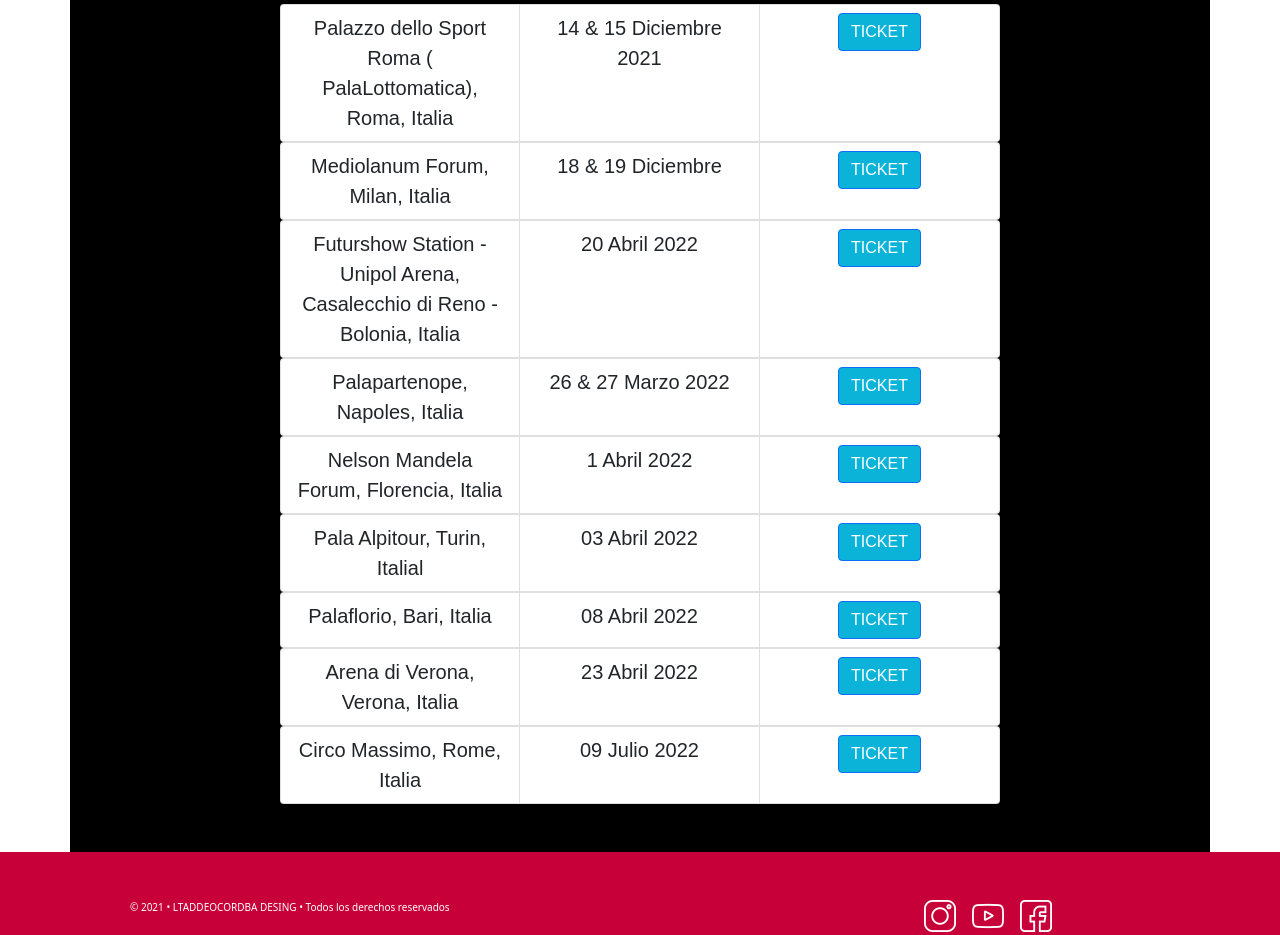
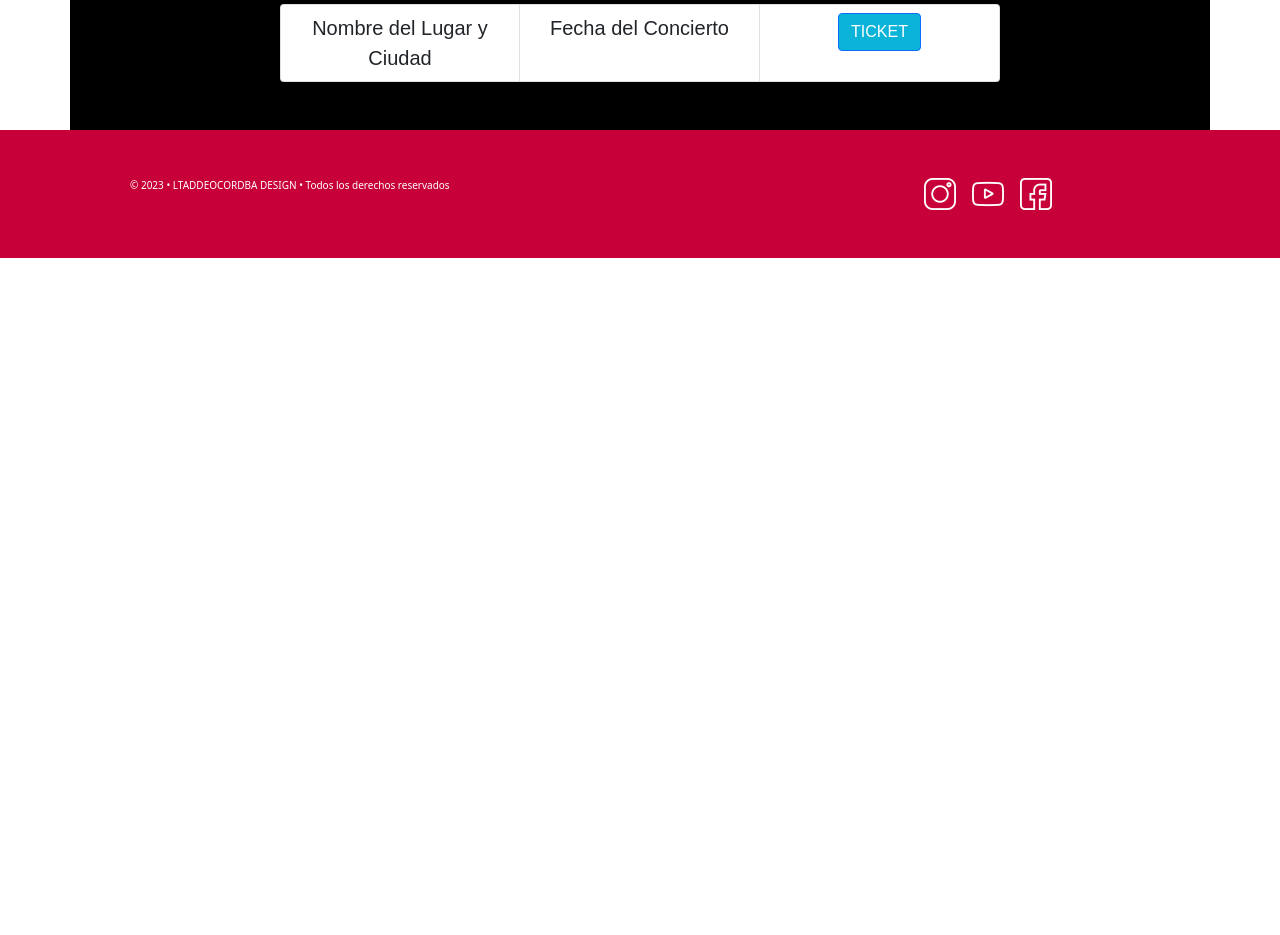
Before and after one commit to iosonobenjamin/maneskin_ltaddeoc, a plain HTML site: page conciertos.html in a window 1280 px wide. Shown: the part 528-1463 px from the top of the page. After the commit the page ends 800 px from the top, so only its background shows below. Drawn offline with nearby package versions, Linux system fonts and the light colour scheme.

Commit message:
conciertos.html

```diff
--- a/conciertos.html
+++ b/conciertos.html
@@ -1,23 +1,22 @@
 <!DOCTYPE html>
-<html lang="ES">
+<html lang="es">
 <head>
     <meta charset="UTF-8">
     <meta http-equiv="X-UA-Compatible" content="IE=edge">
     <meta name="viewport" content="width=device-width, initial-scale=1">
-    <meta name="author">
-    <meta name="keywords" content="Måneskin,maneskin,italia,eurovision,eurovision2021">
-    <title>Måneskin|Fan Page|Conciertos</title>
+    <meta name="author" content="Tu Nombre o Autor"> <!-- Añade tu nombre o autor aquí -->
+    <meta name="keywords" content="Måneskin, maneskin, italia, eurovisión, eurovision2021">
+    <title>Måneskin | Fan Page | Conciertos</title>
 
-    <!-- Style-->
+    <!-- Estilos -->
     <link rel="icon" href="https://www.maneskin.it/wp-content/uploads/2021/02/cropped-favicon-maneskin-black-32x32.png" sizes="32x32">
     <link rel="icon" href="https://www.maneskin.it/wp-content/uploads/2021/02/cropped-favicon-maneskin-black-192x192.png" sizes="192x192">
     <link href="css/stylemaneskin.css" rel="stylesheet">
     <link href="https://cdn.jsdelivr.net/npm/bootstrap@5.1.1/dist/css/bootstrap.min.css" rel="stylesheet" integrity="sha384-F3w7mX95PdgyTmZZMECAngseQB83DfGTowi0iMjiWaeVhAn4FJkqJByhZMI3AhiU" crossorigin="anonymous">
     <link href="https://fonts.googleapis.com/css2?family=Roboto&display=swap" rel="stylesheet">
-
 </head>
 <body>
-    <!-- NavegBar-->
+    <!-- Navegación -->
     <nav class="navbar navbar-expand-lg navbar-dark fixed-top navbar_style">
         <div class="container">
             <a class="navbar-brand" href="index.html">Måneskin</a>
@@ -26,9 +25,8 @@
             </button>
             <div class="collapse navbar-collapse" id="navbarResponsive">
                 <ul class="navbar-nav ml-auto navbar_style">
-                    <li class="nav-item active">
+                    <li class="nav-item">
                         <a class="nav-link" href="index.html">Inicio</a>
-                    </li>
                     </li>
                     <li class="nav-item">
                         <a class="nav-link" href="discografia.html">Discografía</a>
@@ -36,7 +34,7 @@
                     <li class="nav-item">
                         <a class="nav-link" href="galeria.html">Galería</a>
                     </li>
-                    <li class="nav-item">
+                    <li class="nav-item active">
                         <a class="nav-link" href="conciertos.html">Conciertos</a>
                     </li>
                     <li class="nav-item">
@@ -59,61 +57,25 @@
         <div class="container body_style">
             <div class="row mt-1">
                 <div class="col-12 col-md-8 offset-md-2 col-xl-8 offset-xl-2 mb-5">
+                    <!-- Aquí puedes listar los conciertos -->
                     <ul class="list-group list-group-horizontal-sm">
-                        <li class="list-group-item col-12 col-md-4 col-xl-4 text-center">Palazzo dello Sport Roma ( PalaLottomatica), Roma, Italia</li>
-                        <li class="list-group-item col-12 col-md-4 col-xl-4 text-center">14 & 15 Diciembre 2021</li>
-                        <li class="list-group-item col-12 col-md-4 col-xl-4 text-center"> <a href="https://www.viagogo.com/ww/Concert-Tickets/Rock-and-Pop/Maneskin-Tickets/E-4880348" class="btn btn-primary">TICKET</a></li>
+                        <li class="list-group-item col-12 col-md-4 col-xl-4 text-center">Nombre del Lugar y Ciudad</li>
+                        <li class="list-group-item col-12 col-md-4 col-xl-4 text-center">Fecha del Concierto</li>
+                        <li class="list-group-item col-12 col-md-4 col-xl-4 text-center">
+                            <a href="Enlace al Ticket" class="btn btn-primary">TICKET</a>
+                        </li>
                     </ul>
-                    <ul class="list-group list-group-horizontal-sm">
-                        <li class="list-group-item col-12 col-md-4 col-xl-4 text-center">Mediolanum Forum, Milan, Italia</li>
-                        <li class="list-group-item col-12 col-md-4 col-xl-4 text-center">18 & 19 Diciembre</li>
-                        <li class="list-group-item col-12 col-md-4 col-xl-4 text-center"> <a href="https://www.viagogo.com/ww/Concert-Tickets/Rock-and-Pop/Maneskin-Tickets/E-4880341" class="btn btn-primary">TICKET</a></li>
-                    </ul>
-                    <ul class="list-group list-group-horizontal-sm">
-                        <li class="list-group-item col-12 col-md-4 col-xl-4 text-center">Futurshow Station -Unipol Arena, Casalecchio di Reno - Bolonia, Italia</li>
-                        <li class="list-group-item col-12 col-md-4 col-xl-4 text-center">20 Abril 2022</li>
-                        <li class="list-group-item col-12 col-md-4 col-xl-4 text-center"> <a href="https://www.viagogo.com/ww/Concert-Tickets/Rock-and-Pop/Maneskin-Tickets/E-4895750" class="btn btn-primary">TICKET</a></li>
-                    </ul>
-                    <ul class="list-group list-group-horizontal-sm">
-                        <li class="list-group-item col-12 col-md-4 col-xl-4 text-center">Palapartenope, Napoles, Italia</li>
-                        <li class="list-group-item col-12 col-md-4 col-xl-4 text-center">26 & 27 Marzo 2022</li>
-                        <li class="list-group-item col-12 col-md-4 col-xl-4 text-center"> <a href="https://www.viagogo.com/ww/Concert-Tickets/Rock-and-Pop/Maneskin-Tickets/E-4895751" class="btn btn-primary">TICKET</a></li>
-                    </ul>
-                    <ul class="list-group list-group-horizontal-sm">
-                        <li class="list-group-item col-12 col-md-4 col-xl-4 text-center">Nelson Mandela Forum, Florencia, Italia</li>
-                        <li class="list-group-item col-12 col-md-4 col-xl-4 text-center">1 Abril 2022</li>
-                        <li class="list-group-item col-12 col-md-4 col-xl-4 text-center"> <a href="https://www.viagogo.com/ww/Concert-Tickets/Rock-and-Pop/Maneskin-Tickets/E-5600191" class="btn btn-primary">TICKET</a></li>
-                    </ul>
-                    <ul class="list-group list-group-horizontal-sm">
-                        <li class="list-group-item col-12 col-md-4 col-xl-4 text-center">Pala Alpitour, Turin, Italial</li>
-                        <li class="list-group-item col-12 col-md-4 col-xl-4 text-center">03 Abril 2022</li>
-                        <li class="list-group-item col-12 col-md-4 col-xl-4 text-center"> <a href="https://www.viagogo.com/ww/Concert-Tickets/Rock-and-Pop/Maneskin-Tickets/E-4895754" class="btn btn-primary">TICKET</a></li>
-                    </ul>
-                    <ul class="list-group list-group-horizontal-sm">
-                        <li class="list-group-item col-12 col-md-4 col-xl-4 text-center">Palaflorio, Bari, Italia</li>
-                        <li class="list-group-item col-12 col-md-4 col-xl-4 text-center">08 Abril 2022</li>
-                        <li class="list-group-item col-12 col-md-4 col-xl-4 text-center"> <a href="https://www.viagogo.com/ww/Concert-Tickets/Rock-and-Pop/Maneskin-Tickets/E-4895753" class="btn btn-primary">TICKET</a></li>
-                    </ul>
-                    <ul class="list-group list-group-horizontal-sm">
-                        <li class="list-group-item col-12 col-md-4 col-xl-4 text-center">Arena di Verona, Verona, Italia</li>
-                        <li class="list-group-item col-12 col-md-4 col-xl-4 text-center">23 Abril 2022</li>
-                        <li class="list-group-item col-12 col-md-4 col-xl-4 text-center"> <a href="https://www.viagogo.com/ww/Concert-Tickets/Rock-and-Pop/Maneskin-Tickets/E-4895763" class="btn btn-primary">TICKET</a></li>
-                    </ul>
-                    <ul class="list-group list-group-horizontal-sm">
-                        <li class="list-group-item col-12 col-md-4 col-xl-4 text-center">Circo Massimo, Rome, Italia</li>
-                        <li class="list-group-item col-12 col-md-4 col-xl-4 text-center">09 Julio 2022</li>
-                        <li class="list-group-item col-12 col-md-4 col-xl-4 text-center"> <a href="https://www.viagogo.com/ww/Concert-Tickets/Rock-and-Pop/Maneskin-Tickets/E-7064018" class="btn btn-primary">TICKET</a></li>
-                    </ul>
+                    <!-- Repite el bloque anterior para cada concierto -->
                 </div>
             </div>
         </div>
     </div>
-    <!--Pie de pagina-->
+    <!-- Pie de página -->
     <footer class="footer static-bottom footer_style">
         <div class="container">
             <div class="row p-5">
                 <div class="col-12 col-md-8 col-md-8 text-left">
-                    <p>© 2021 • LTADDEOCORDBA DESING • Todos los derechos reservados</p>
+                    <p>© 2023 • LTADDEOCORDBA DESIGN • Todos los derechos reservados</p>
                 </div>
                 <div class="col-12 col-md-4 col-lg-4 text-center">
                     <a href="https://www.instagram.com/maneskinofficial/?hl=es"><img src="img/iconos/instagram.png" alt="INSTAGRAM"></a>
@@ -123,7 +85,7 @@
             </div>
         </div>
     </footer>
-<script src="https://cdn.jsdelivr.net/npm/@popperjs/core@2.9.3/dist/umd/popper.min.js" integrity="sha384-W8fXfP3gkOKtndU4JGtKDvXbO53Wy8SZCQHczT5FMiiqmQfUpWbYdTil/SxwZgAN" crossorigin="anonymous"></script>
-<script src="https://cdn.jsdelivr.net/npm/bootstrap@5.1.1/dist/js/bootstrap.min.js" integrity="sha384-skAcpIdS7UcVUC05LJ9Dxay8AXcDYfBJqt1CJ85S/CFujBsIzCIv+l9liuYLaMQ/" crossorigin="anonymous"></script>
+    <script src="https://cdn.jsdelivr.net/npm/@popperjs/core@2.9.3/dist/umd/popper.min.js" integrity="sha384-W8fXfP3gkOKtndU4JGtKDvXbO53Wy8SZCQHczT5FMiiqmQfUpWbYdTil/SxwZgAN" crossorigin="anonymous"></script>
+    <script src="https://cdn.jsdelivr.net/npm/bootstrap@5.1.1/dist/js/bootstrap.min.js" integrity="sha384-skAcpIdS7UcVUC05LJ9Dxay8AXcDYfBJqt1CJ85S/CFujBsIzCIv+l9liuYLaMQ/" crossorigin="anonymous"></script>
 </body>
 </html>
```
